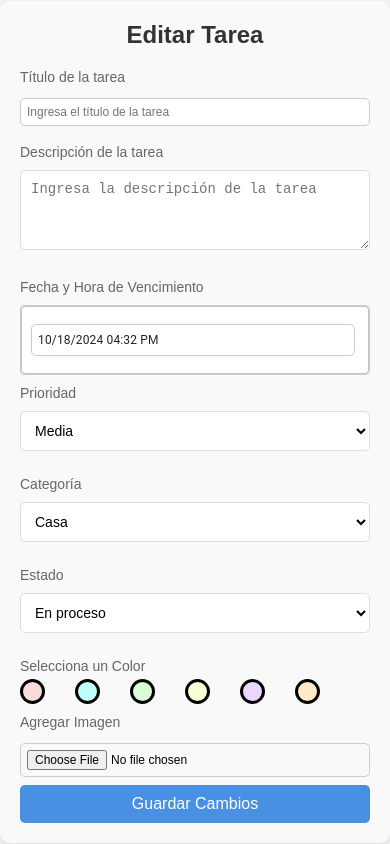
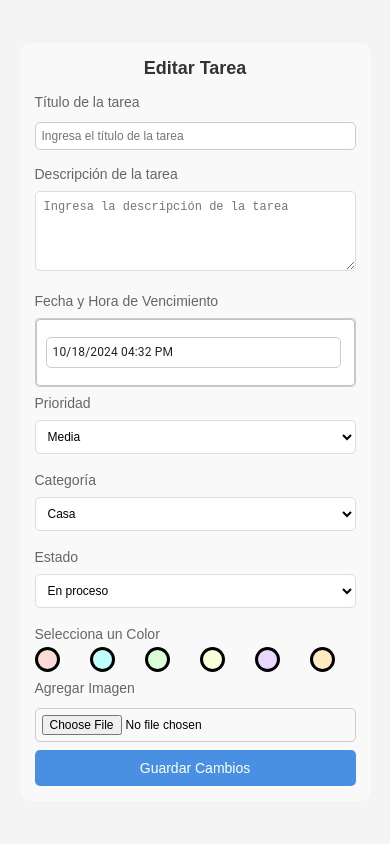
Before and after one commit to Oskiis/nuevo-task, a React (Create React App) app: page /notaseditar in a window 390 px wide. Built offline with nearby package versions, Linux system fonts and the light colour scheme.

Commit message:
style: Editar tarea estilos responsivos

```diff
--- a/src/vistas/notaseditar.css
+++ b/src/vistas/notaseditar.css
@@ -45,3 +45,43 @@
   .notas-editar-container .editar-tarea-button:hover {
     background-color: #357abd;
   }
+
+
+  @media (max-width: 768px) {
+    body {
+      overflow-y: auto; /* Asegura que siempre haya scroll vertical si es necesario */
+      margin: 0;
+    }
+
+    .notas-editar-container {
+      max-width: 90%; /* Reduce el ancho máximo para pantallas pequeñas */
+      margin: 20px auto;
+      padding: 15px; /* Reduce el padding para ahorrar espacio */
+      box-shadow: none; /* Elimina la sombra para un diseño más limpio */
+      max-height: calc(100vh - 40px); /* Limita la altura para que no exceda la pantalla */
+      overflow-y: auto; /* Permite scroll interno si el contenido es demasiado grande */
+    }
+
+    .notas-editar-container h1 {
+      font-size: 18px; /* Reduce el tamaño del título */
+      margin-bottom: 15px;
+    }
+
+    .notas-editar-container label {
+      font-size: 14px; /* Reduce el tamaño del texto */
+      margin: 8px 0 4px;
+    }
+
+    .notas-editar-container input,
+    .notas-editar-container select,
+    .notas-editar-container textarea {
+      font-size: 12px; /* Ajusta el tamaño de la fuente */
+      padding: 8px; /* Reduce el padding */
+      margin-bottom: 10px; /* Reduce el margen inferior */
+    }
+
+    .notas-editar-container .editar-tarea-button {
+      font-size: 14px; /* Reduce el tamaño de la fuente del botón */
+      padding: 10px 15px; /* Ajusta el tamaño del botón */
+    }
+  }
```
